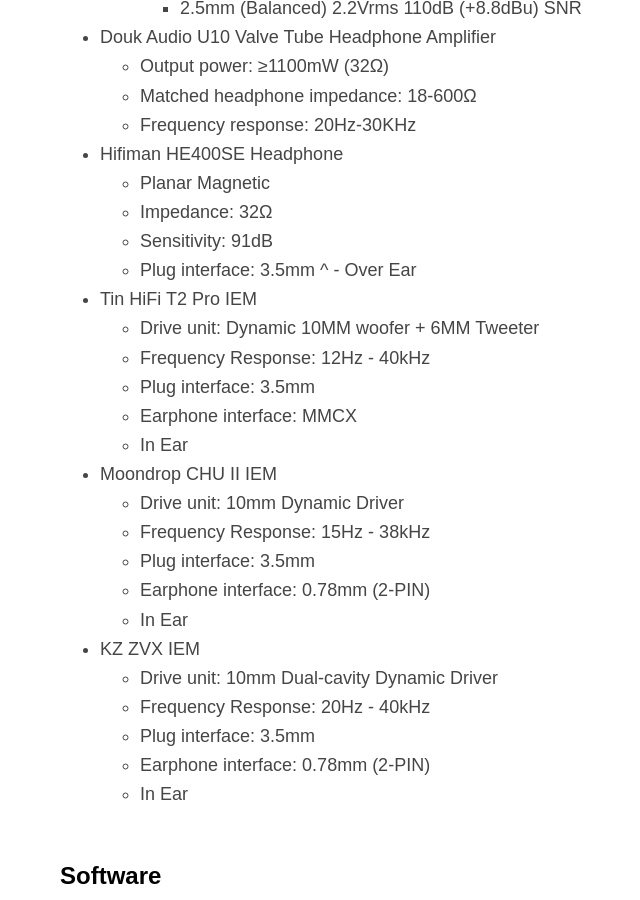
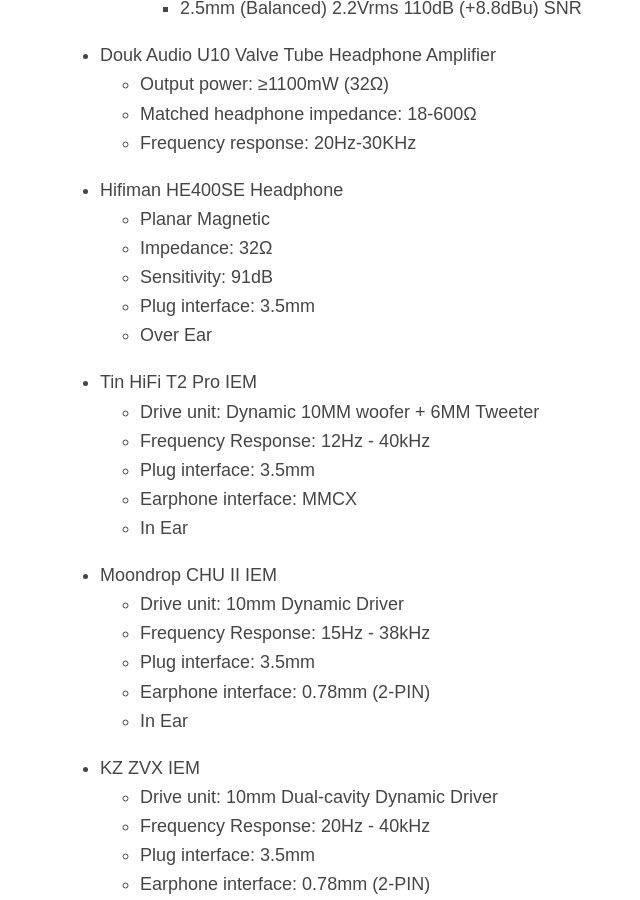
Before and after one commit to a-franca/abf.li, a Jekyll site: the page built from pages/uses.md, in a window 1280 px wide and 900 px high, scrolled down 2566 px. Shown: the whole window, without its empty margins (260-900 px from the left). Built offline with Jekyll 4.4.1, drawn with Linux system fonts in a browser that asks for light colours.

Commit message:
fix markdown

```diff
--- a/pages/uses.md
+++ b/pages/uses.md
@@ -82,18 +82,21 @@ Some people on my blogroll have a similar page, and I think it's really useful a
     - Output:
         - 3.5mm (Unbalanced) 1.1Vrms 109dB (2.8dBu) SNR
         - 2.5mm (Balanced) 2.2Vrms 110dB (+8.8dBu) SNR
+^
 
 - Douk Audio U10 Valve Tube Headphone Amplifier
     - Output power: ≥1100mW (32Ω)
     - Matched headphone impedance: 18-600Ω
     - Frequency response: 20Hz-30KHz
+^
 
 - Hifiman HE400SE Headphone
     - Planar Magnetic
     - Impedance: 32Ω
     - Sensitivity: 91dB
     - Plug interface: 3.5mm
-^   - Over Ear
+    - Over Ear
+^
 
 - Tin HiFi T2 Pro IEM
     - Drive unit: Dynamic 10MM woofer + 6MM Tweeter
@@ -101,6 +104,7 @@ Some people on my blogroll have a similar page, and I think it's really useful a
     - Plug interface: 3.5mm
     - Earphone interface: MMCX
     - In Ear
+^
 
 - Moondrop CHU II IEM
     - Drive unit: 10mm Dynamic Driver
@@ -108,6 +112,7 @@ Some people on my blogroll have a similar page, and I think it's really useful a
     - Plug interface: 3.5mm
     - Earphone interface: 0.78mm (2-PIN)
     - In Ear
+^
 
 - KZ ZVX IEM
     - Drive unit: 10mm Dual-cavity Dynamic Driver
```
